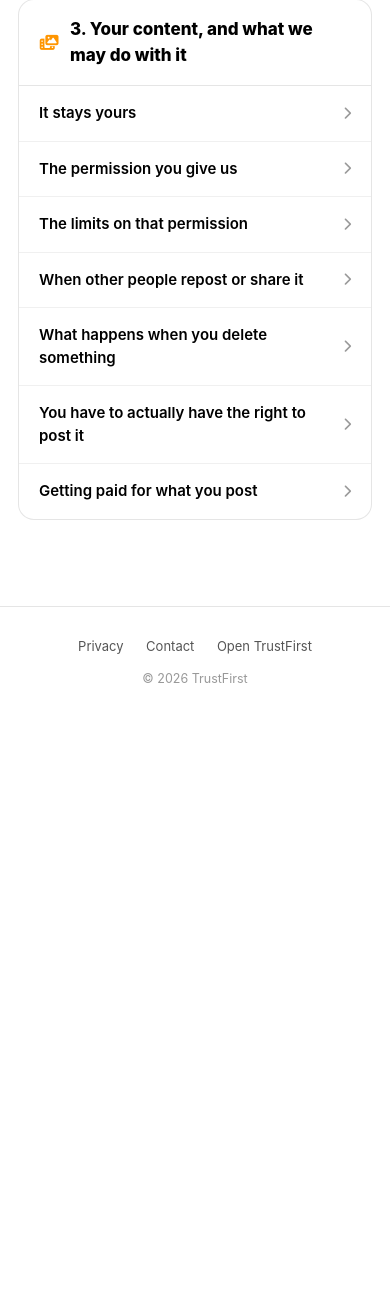
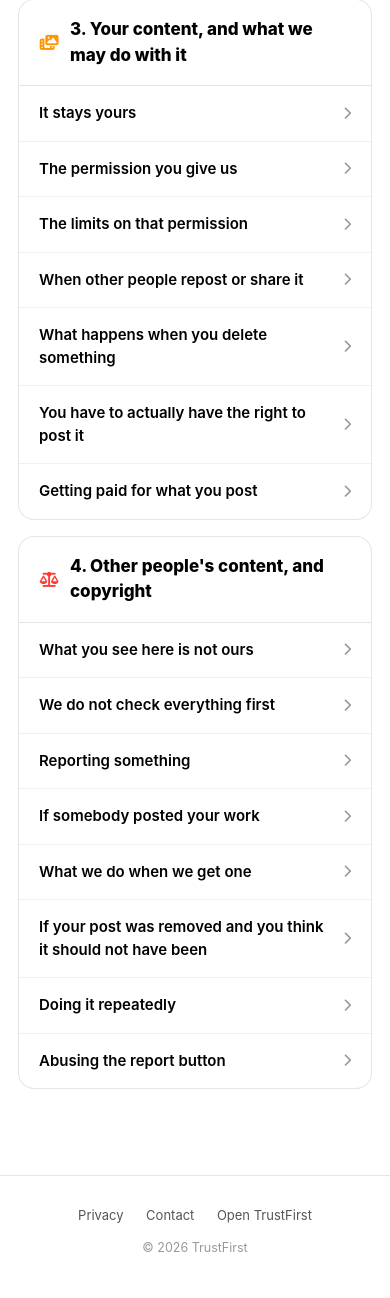
Before and after one commit to sebelebelekn-afk/trustfirst_project, a Django app: page /terms/ in a window 390 px wide. Shown: the part 1393-2691 px from the top of the page. Before the commit the page ends 2076 px from the top, so only its background shows below. Run offline with Django 5.2, Linux system fonts and the light colour scheme.

Commit message:
Terms section 4: other people's content, and copyright
Four of sixteen. This is the section that decides what happens when somebody
posts a clip that is not theirs, and what the platform is obliged to do about it.

The take-down notification follows what South African law actually requires,
item by item: full name and address, a signature, phone and email, what right is
held and what infringes it, a link precise enough to find, what is wanted, a
good-faith statement, and a statement that it is true. Listing them is not
padding — a notice missing any of them cannot be acted on, and somebody sending
one deserves to know that before they send it rather than after.

It also warns that a knowingly false claim carries liability of its own, because
a take-down process with no cost to the accuser gets used as a weapon.

The section matches what the app actually has: reporting from the menu on a post,
clip, comment, message or account; blocking that cuts off contact entirely; and
automatic checks on images for adult or violent content. It says plainly that
posts go up immediately and there is no queue where a person reads each one,
which is both true and the legal position — there is no obligation to monitor
everything, and pretending otherwise would create one.

Appeals go to the same address, and removing something is described as what it is:
not a decision about who owns the work, which is a court's job.

Co-Authored-By: Claude Opus 5 <noreply@anthropic.com>

```diff
--- a/core/templates/core/legal/terms.html
+++ b/core/templates/core/legal/terms.html
@@ -221,5 +221,80 @@
     </div>
   </div>
 
+  <!-- ── 4 ─────────────────────────────────────────────────────────────── -->
+  <div class="tf-legal-card">
+    <h2><i class="fa-solid fa-scale-balanced" style="color:#FF3B30;"></i>4. Other people's content, and copyright</h2>
+
+    <div class="tf-legal-row">
+      <div class="tf-legal-q">What you see here is not ours<i class="fa-solid fa-chevron-right"></i></div>
+      <div class="tf-legal-a">
+        <p>Almost everything on TrustFirst was made by the people using it. We did not write it, we do not vouch for it, and showing you something is not us agreeing with it.</p>
+        <p>You may come across something you find offensive or wrong. That is the nature of a place where people post freely, and while we remove what breaks the rules, we cannot promise you will never see it.</p>
+      </div>
+    </div>
+
+    <div class="tf-legal-row">
+      <div class="tf-legal-q">We do not check everything first<i class="fa-solid fa-chevron-right"></i></div>
+      <div class="tf-legal-a">
+        <p>Posts go up immediately. There is no queue where a person reads each one, because at any real size there could not be. Some images are checked automatically for adult or violent content, as the <a href="/privacy/">Privacy Policy</a> describes, and the rest of our moderation happens after the fact, largely because somebody reported it.</p>
+        <p>That is also the legal position: we are not obliged to monitor everything on the platform, and we do not.</p>
+      </div>
+    </div>
+
+    <div class="tf-legal-row">
+      <div class="tf-legal-q">Reporting something<i class="fa-solid fa-chevron-right"></i></div>
+      <div class="tf-legal-a">
+        <p>Every post, clip, comment, message and account has a report option in its menu. Use it. It reaches us with the thing you are reporting attached, which is far more useful than a description of it.</p>
+        <p>You can also block someone, which stops them contacting you, seeing your posts, or interacting with you at all.</p>
+      </div>
+    </div>
+
+    <div class="tf-legal-row" id="copyright">
+      <div class="tf-legal-q">If somebody posted your work<i class="fa-solid fa-chevron-right"></i></div>
+      <div class="tf-legal-a">
+        <p>Send a take-down notification to <a href="mailto:contacttrustfirst@gmail.com">contacttrustfirst@gmail.com</a>. South African law sets out what one has to contain, and a notice missing these cannot be acted on:</p>
+        <ul>
+          <li>Your full name and address, and your signature, written or electronic.</li>
+          <li>Your phone number and email address.</li>
+          <li>Identification of the right you hold and what you say infringes it.</li>
+          <li>A link to the material on TrustFirst, precise enough for us to find it.</li>
+          <li>What you want done about it.</li>
+          <li>A statement that you are acting in good faith.</li>
+          <li>A statement that what you have told us is, to your knowledge, true and correct.</li>
+        </ul>
+        <p>Do not send one lightly. A person who knowingly misrepresents that something infringes their rights can be held liable for the damage that causes.</p>
+      </div>
+    </div>
+
+    <div class="tf-legal-row">
+      <div class="tf-legal-q">What we do when we get one<i class="fa-solid fa-chevron-right"></i></div>
+      <div class="tf-legal-a">
+        <p>We look at it, and if it holds up we remove the material. We tell the person who posted it what was removed and why, and who asked, unless we are not permitted to say.</p>
+        <p>Removing something is not us deciding who owns it. That is not ours to decide, and a court is where it goes if the two of you cannot agree.</p>
+      </div>
+    </div>
+
+    <div class="tf-legal-row">
+      <div class="tf-legal-q">If your post was removed and you think it should not have been<i class="fa-solid fa-chevron-right"></i></div>
+      <div class="tf-legal-a">
+        <p>Write to us at the same address and say so, with the reason you believe you had the right to post it. We will look again. If we were wrong, we will put it back and say so.</p>
+      </div>
+    </div>
+
+    <div class="tf-legal-row">
+      <div class="tf-legal-q">Doing it repeatedly<i class="fa-solid fa-chevron-right"></i></div>
+      <div class="tf-legal-a">
+        <p>An account that keeps posting other people's work after being told will be closed. One mistake is a mistake; a pattern is a decision.</p>
+      </div>
+    </div>
+
+    <div class="tf-legal-row">
+      <div class="tf-legal-q">Abusing the report button<i class="fa-solid fa-chevron-right"></i></div>
+      <div class="tf-legal-a">
+        <p>Reporting is for content that breaks the rules, not for burying somebody you disagree with. Mass or bad-faith reporting is itself a reason to act against an account, and we look at who is reporting as well as what is reported.</p>
+      </div>
+    </div>
+  </div>
+
 </div>
 {% endblock %}
```
